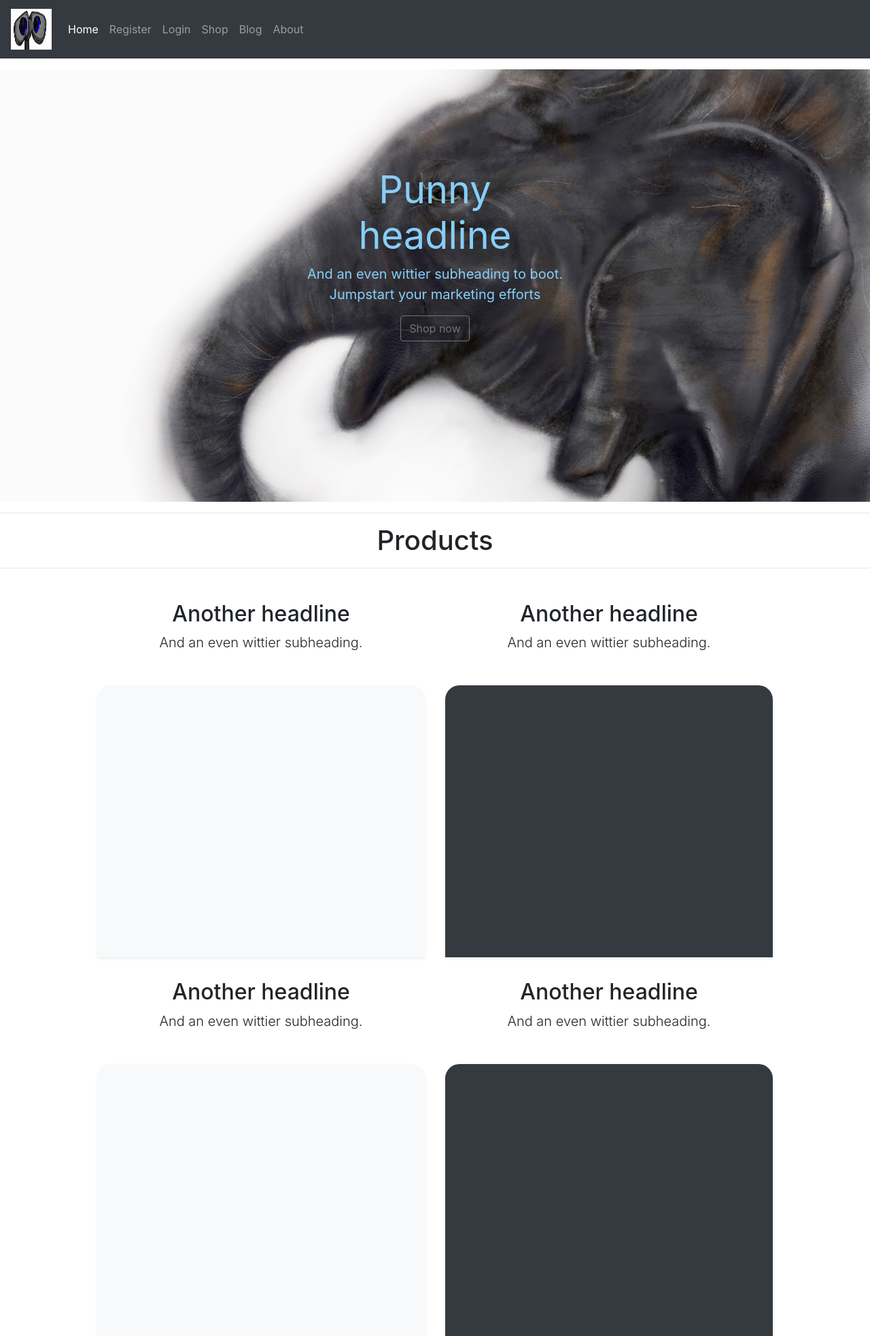
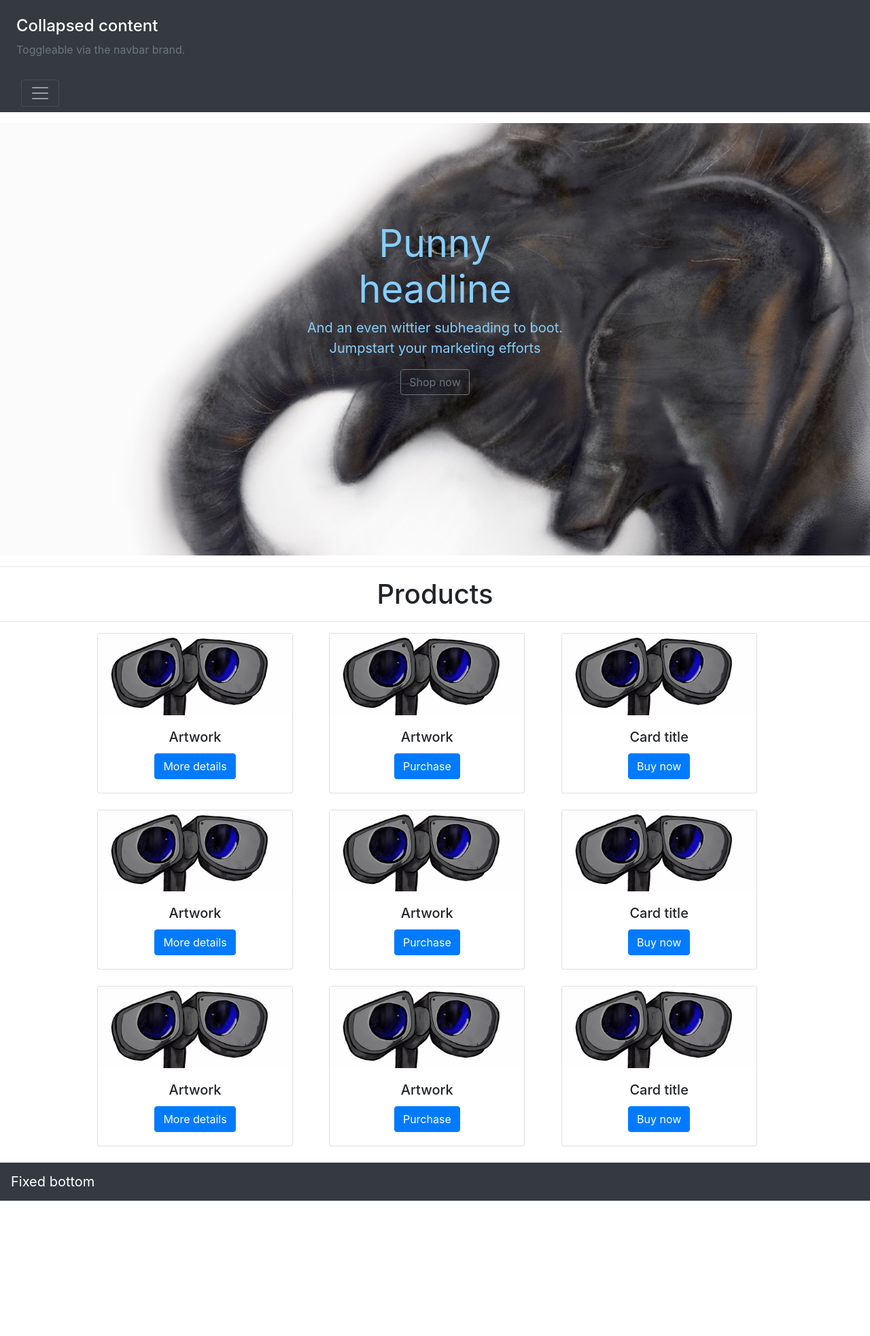
Before and after one commit to samc85/ms_4_test, a Django app: page /products/ in a window 1280 px wide. Shown: the whole page at 68% size. After the commit the page ends 1766 px from the top, so only its background shows below. Run offline with Django 3.2, Linux system fonts and the light colour scheme; parts of the project's set-up code (start-up, migrations or seed data) failed here and were passed over; some libraries are stand-ins or nearby versions.

Commit message:
Navbar collaps draft look at and more rows for products added for sample

```diff
--- a/blog/templates/blog/post/detail.html
+++ b/blog/templates/blog/post/detail.html
@@ -1,5 +1,6 @@
 {% extends "base.html" %}
 {% load static %}
+{% load corecss %}
 
 
 {% block title %}{{ post.title }}{% endblock %}
--- a/blog/templates/blog/post/list.html
+++ b/blog/templates/blog/post/list.html
@@ -62,13 +62,12 @@
 
 
 
+
   {% endfor %}
 
 
 
     {% include "pagination.html" with page=posts %}
 
-
+</div>
     {% endblock %}
-
-</div>
--- a/products/templates/products/products.html
+++ b/products/templates/products/products.html
@@ -1,5 +1,6 @@
 
 {% extends "base.html" %}
+{% load static %}
 
 {% block title %}Products{% endblock %}
 
@@ -13,42 +14,127 @@
 
   <div class="container">
 
-<div class="row">
-  <div class="col-6 text-center">
-    <div class="my-3 py-3">
-      <h2 class="display-5">Another headline</h2>
-      <p class="lead">And an even wittier subheading.</p>
+
+
+<div class="row text-center">
+
+    <div class="col-lg-4 col-sm-6">
+      <div class="card" style="width: 18rem;">
+        <img src="media/walle.jpg" class="card-img-top" alt="...">
+        <div class="card-body">
+            <h5 class="card-title">Artwork</h5>
+
+        <a href="#" class="btn btn-primary">More details</a>
+        </div>
+        </div>
     </div>
-    <div class="bg-light shadow-sm mx-auto" style="width: 100%; height: 400px; border-radius: 21px 21px 0 0;"></div>
-  </div>
-  <div class="col-6 text-center">
-    <div class="my-3 p-3">
-      <h2 class="display-5">Another headline</h2>
-      <p class="lead">And an even wittier subheading.</p>
+
+      <div class="col-lg-4 col-sm-6">
+     <div class="card" style="width: 18rem;">
+        <img src="media/walle.jpg" class="card-img-top" alt="...">
+        <div class="card-body">
+            <h5 class="card-title">Artwork</h5>
+
+        <a href="#" class="btn btn-primary">Purchase</a>
+        </div>
     </div>
-    <div class="bg-dark shadow-sm mx-auto" style="width: 100%; height: 400px; border-radius: 21px 21px 0 0;"></div>
-  </div>
+    </div>
+
+    <div class="col-lg-4 col-sm-6">
+       <div class="card" style="width: 18rem;">
+        <img src="media/walle.jpg" class="card-img-top" alt="...">
+        <div class="card-body">
+            <h5 class="card-title">Card title</h5>
+
+        <a href="#" class="btn btn-primary">Buy now</a>
+        </div>
+    </div>
+    </div>
+
 </div>
 
 
-<div class="row">
-  <div class="col-6 text-center">
-    <div class="my-3 py-3">
-      <h2 class="display-5">Another headline</h2>
-      <p class="lead">And an even wittier subheading.</p>
+<br>
+
+<div class="row text-center">
+
+    <div class="col-lg-4 col-sm-6">
+      <div class="card" style="width: 18rem;">
+        <img src="media/walle.jpg" class="card-img-top" alt="...">
+        <div class="card-body">
+            <h5 class="card-title">Artwork</h5>
+
+        <a href="#" class="btn btn-primary">More details</a>
+        </div>
+        </div>
     </div>
-    <div class="bg-light shadow-sm mx-auto" style="width: 100%; height: 400px; border-radius: 21px 21px 0 0;"></div>
-  </div>
-  <div class="col-6 text-center">
-    <div class="my-3 p-3">
-      <h2 class="display-5">Another headline</h2>
-      <p class="lead">And an even wittier subheading.</p>
+
+      <div class="col-lg-4 col-sm-6">
+     <div class="card" style="width: 18rem;">
+        <img src="media/walle.jpg" class="card-img-top" alt="...">
+        <div class="card-body">
+            <h5 class="card-title">Artwork</h5>
+
+        <a href="#" class="btn btn-primary">Purchase</a>
+        </div>
     </div>
-    <div class="bg-dark shadow-sm mx-auto" style="width: 100%; height: 400px; border-radius: 21px 21px 0 0;"></div>
-  </div>
+    </div>
+
+    <div class="col-lg-4 col-sm-6">
+       <div class="card" style="width: 18rem;">
+        <img src="media/walle.jpg" class="card-img-top" alt="...">
+        <div class="card-body">
+            <h5 class="card-title">Card title</h5>
+
+        <a href="#" class="btn btn-primary">Buy now</a>
+        </div>
+    </div>
+    </div>
+
+</div>
+
+<br>
+
+<div class="row text-center">
+
+    <div class="col-lg-4 col-sm-6">
+      <div class="card" style="width: 18rem;">
+        <img src="media/walle.jpg" class="card-img-top" alt="...">
+        <div class="card-body">
+            <h5 class="card-title">Artwork</h5>
+
+        <a href="#" class="btn btn-primary">More details</a>
+        </div>
+        </div>
+    </div>
+
+<br>
+
+      <div class="col-lg-4 col-sm-6">
+     <div class="card" style="width: 18rem;">
+        <img src="media/walle.jpg" class="card-img-top" alt="...">
+        <div class="card-body">
+            <h5 class="card-title">Artwork</h5>
+
+        <a href="#" class="btn btn-primary">Purchase</a>
+        </div>
+    </div>
+    </div>
+
+    <div class="col-lg-4 col-sm-6">
+       <div class="card" style="width: 18rem;">
+        <img src="media/walle.jpg" class="card-img-top" alt="...">
+        <div class="card-body">
+            <h5 class="card-title">Card title</h5>
+
+        <a href="#" class="btn btn-primary">Buy now</a>
+        </div>
+    </div>
+    </div>
+
+</div>
+
 </div>
 
 
-</div>
-
-    {% endblock %}
+{% endblock %}
--- a/products/urls.py
+++ b/products/urls.py
@@ -1,8 +1,15 @@
 from django.urls import path
 from . import views
+from django.conf import settings
+# Import static if not imported
+from django.conf.urls.static import static
 
 app_name = 'products'
 
 urlpatterns = [
     path('', views.products, name='products'),
 ]
+
+
+if settings.DEBUG:
+    urlpatterns = urlpatterns + static(settings.STATIC_URL, document_root=settings.STATIC_ROOT) + static(settings.MEDIA_URL, document_root=settings.MEDIA_ROOT)
--- /dev/null
+++ b/static/js/base.js
@@ -0,0 +1,21 @@
+
+
+
+var acc = document.getElementsByClassName("accordion");
+var i;
+
+for (i = 0; i < acc.length; i++) {
+  acc[i].addEventListener("click", function() {
+    /* Toggle between adding and removing the "active" class,
+    to highlight the button that controls the panel */
+    this.classList.toggle("active");
+
+    /* Toggle between hiding and showing the active panel */
+    var panel = this.nextElementSibling;
+    if (panel.style.display === "block") {
+      panel.style.display = "none";
+    } else {
+      panel.style.display = "block";
+    }
+  });
+}
--- a/templates/base.html
+++ b/templates/base.html
@@ -5,42 +5,34 @@
         {% block corecss %}
         <link rel="stylesheet" href="https://stackpath.bootstrapcdn.com/bootstrap/4.4.1/css/bootstrap.min.css" integrity="sha384-Vkoo8x4CGsO3+Hhxv8T/Q5PaXtkKtu6ug5TOeNV6gBiFeWPGFN9MuhOf23Q9Ifjh" crossorigin="anonymous" />
         <link rel="stylesheet" href="{% static '/css/base.css' %}" />
+         <link rel="stylesheet" href="{% static '/js/base.js' %}" />
         {% endblock %}
+
+
+
+
 
         <title>MS4 test</title>
     </head>
 
-    <nav class="navbar navbar-expand-lg navbar-dark bg-dark">
-        <button class="navbar-toggler" type="button" data-toggle="collapse" data-target="#navbarTogglerDemo03" aria-controls="navbarTogglerDemo03" aria-expanded="false" aria-label="Toggle navigation">
-            <span class="navbar-toggler-icon"></span>
-        </button>
-        <a class="navbar-brand" href="#">
-  <img id="logo" src="media/walle.jpg" alt="Skype Logo" width="60" height="60">
-</a>
+    <!-- navbar trial -->
+    <div class="accordian" id="navbarToggleExternalContent" data-toggle="collapse">
+  <div class="bg-dark p-4">
+    <h5 class="text-white h4">Collapsed content</h5>
+    <span class="text-muted">Toggleable via the navbar brand.</span>
+  </div>
+</div>
+<nav class="navbar navbar-dark bg-dark sticky-top">
+  <div class="container-fluid">
+    <button class="navbar-toggler" type="button" data-bs-toggle="collapse" data-bs-target="#navbarToggleExternalContent" aria-controls="navbarToggleExternalContent" aria-expanded="false" aria-label="Toggle navigation">
+      <span class="navbar-toggler-icon"></span>
+    </button>
+  </div>
+</nav>
 
-        <div class="collapse navbar-collapse" id="navbarTogglerDemo03">
-            <ul class="navbar-nav mr-auto mt-2 mt-lg-0">
-                <li class="nav-item active">
-                    <a class="nav-link" href="#">Home <span class="sr-only">(current)</span></a>
-                </li>
-                <li class="nav-item">
-                    <a class="nav-link" href="#">Register</a>
-                </li>
-                <li class="nav-item">
-                    <a class="nav-link" href="#">Login</a>
-                </li>
-                <li class="nav-item">
-                    <a class="nav-link" href="#">Shop</a>
-                </li>
-                <li class="nav-item">
-                    <a class="nav-link" href="#">Blog</a>
-                </li>
-                <li class="nav-item">
-                    <a class="nav-link" href="#">About</a>
-                </li>
-            </ul>
-        </div>
-    </nav>
+
+
+
 
     <body>
         <div class ="background-image">
@@ -59,6 +51,37 @@
         <div class="container marketing"></div>
         {% endblock %}
 
+
+        <br>
+
+    <nav class="navbar navbar-dark bg-dark w-100">
+        <div class="">
+            <a class="navbar-brand" href="#">Fixed bottom</a>
+        </div>
+    </nav>
+
+    <script>
+        var acc = document.getElementsByClassName("accordion");
+var i;
+
+for (i = 0; i < acc.length; i++) {
+  acc[i].addEventListener("click", function() {
+    /* Toggle between adding and removing the "active" class,
+    to highlight the button that controls the panel */
+    this.classList.toggle("active");
+
+    /* Toggle between hiding and showing the active panel */
+    var panel = this.nextElementSibling;
+    if (panel.style.display === "block") {
+      panel.style.display = "none";
+    } else {
+      panel.style.display = "block";
+    }
+  });
+}
+    </script>
+
+
         <script src="https://code.jquery.com/jquery-3.4.1.slim.min.js" integrity="sha384-J6qa4849blE2+poT4WnyKhv5vZF5SrPo0iEjwBvKU7imGFAV0wwj1yYfoRSJoZ+n" crossorigin="anonymous"></script>
         <script src="https://cdn.jsdelivr.net/npm/popper.js@1.16.0/dist/umd/popper.min.js" integrity="sha384-Q6E9RHvbIyZFJoft+2mJbHaEWldlvI9IOYy5n3zV9zzTtmI3UksdQRVvoxMfooAo" crossorigin="anonymous"></script>
         <script src="https://stackpath.bootstrapcdn.com/bootstrap/4.4.1/js/bootstrap.min.js" integrity="sha384-wfSDF2E50Y2D1uUdj0O3uMBJnjuUD4Ih7YwaYd1iqfktj0Uod8GCExl3Og8ifwB6" crossorigin="anonymous"></script>
```
